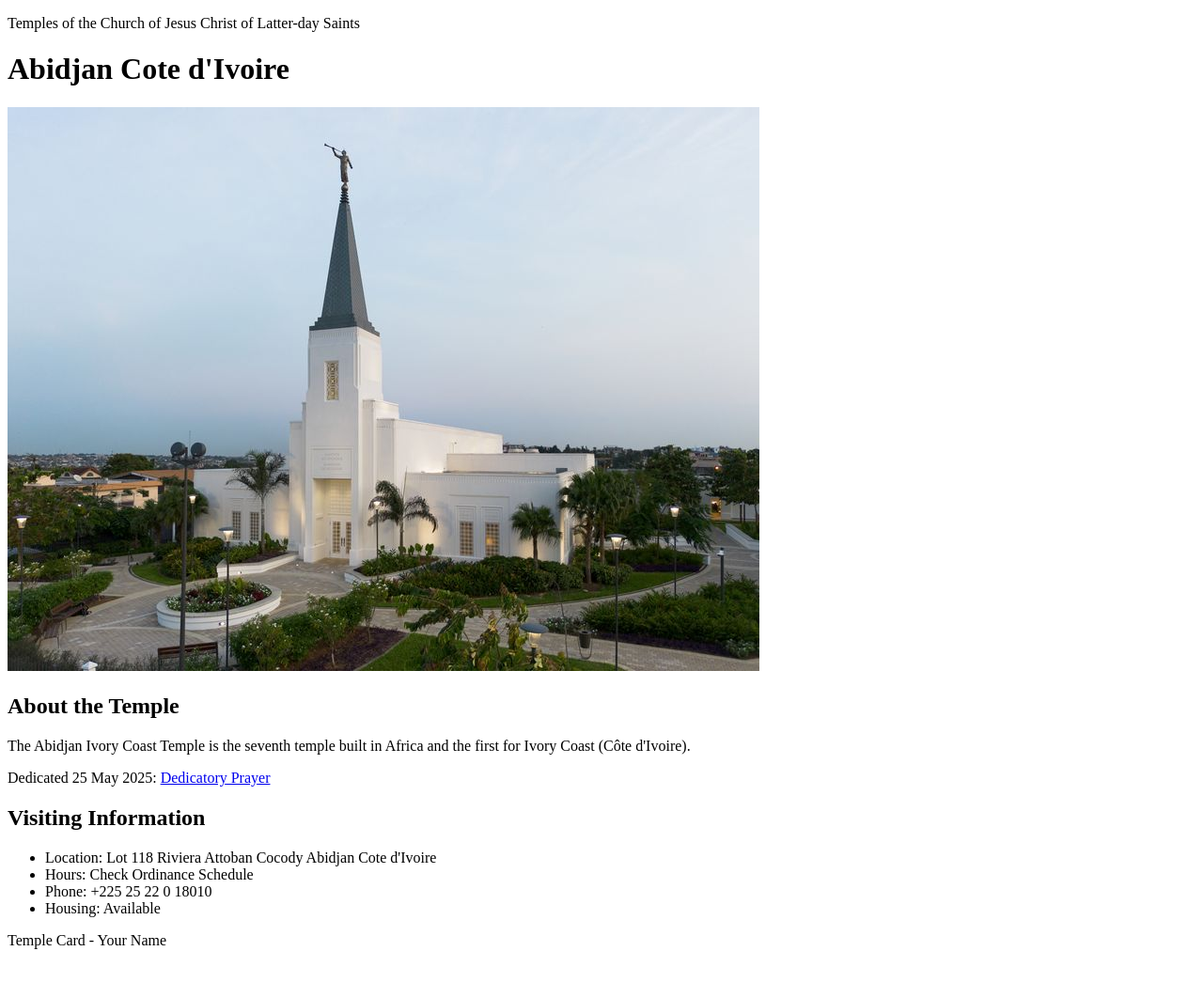
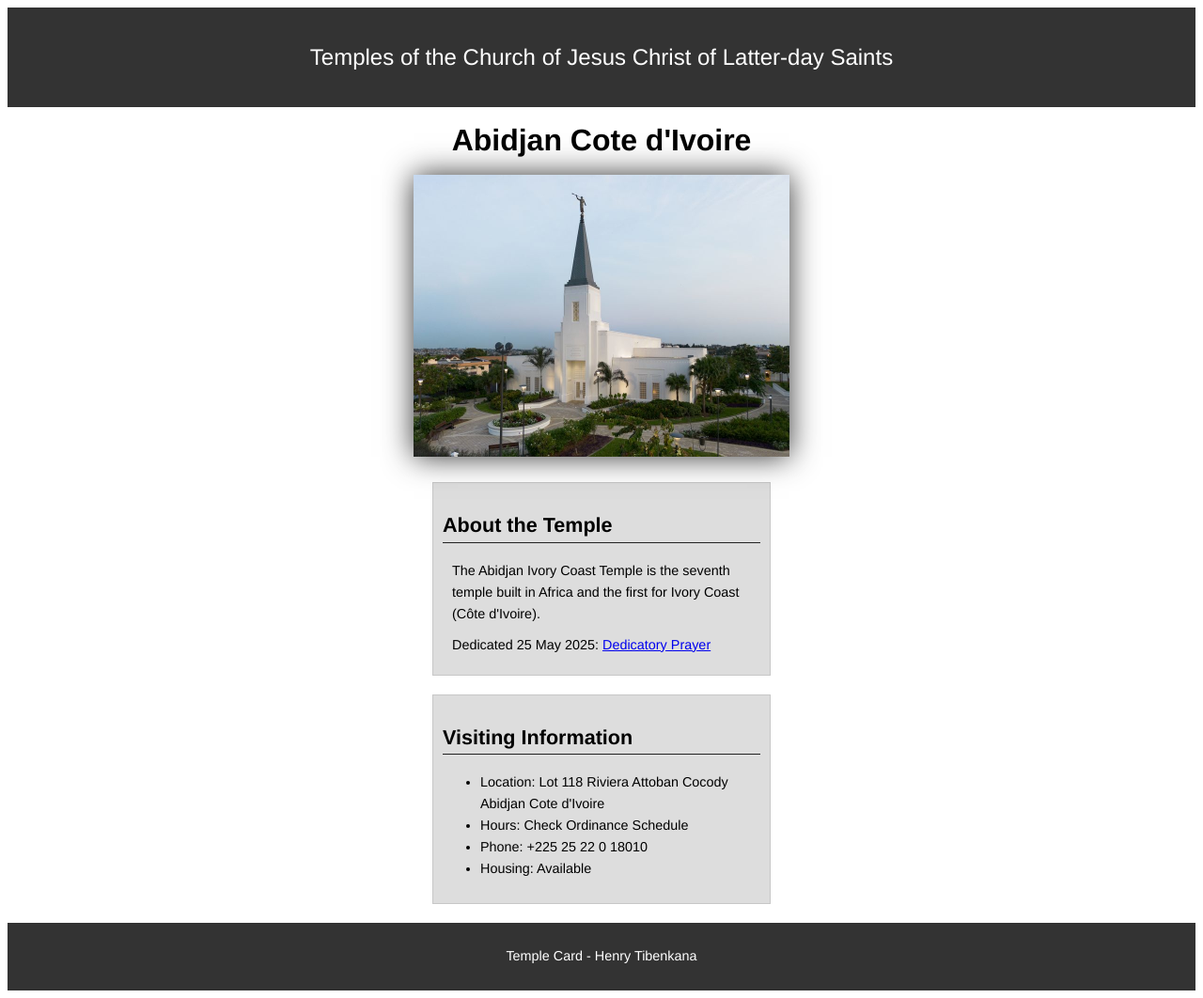
Before and after one commit to Henry567287/wdd130, a plain HTML site: page week02/temple.html in a window 1280 px wide. Shown: the whole page at 94% size. Before the commit the page ends 1026 px from the top, so only its background shows below. Drawn offline with Linux system fonts and the light colour scheme.

Commit message:
Code Along Week2

```diff
--- /dev/null
+++ b/week02/styles/temple.css
@@ -0,0 +1,54 @@
+body {
+    font-family: 'Franklin Gothic Medium', 'Arial Narrow', Arial, sans-serif;
+    line-height: 1.6;
+
+}
+
+header {
+    background-color: #333;
+    padding: 10px;
+    color: #fff;
+    text-align: center;
+    font-size: 1.5rem
+}
+
+main {
+    width: 400px;
+    margin: 0 auto;
+}
+
+h1 {
+    margin: 10px;
+    text-align: center;
+}
+
+h2 {
+    border-bottom: 1px solid #222;
+}
+
+img {
+    width: 100%;
+    height: auto;
+    box-shadow: 0 0 30px #333;
+}
+
+section {
+    margin: 20px;
+    border: 1px solid rgb(0 0 0 /10%);
+    padding: 10px;
+    background-color: #ddd;
+    font-size: .9rem;
+}
+
+section p {
+    margin: 10px;
+}
+
+footer {
+    font-size: .9rem;
+    background-color: #333;
+    padding: 10px;
+    color: #fff;
+    text-align: center;
+
+}
--- a/week02/temple.html
+++ b/week02/temple.html
@@ -5,6 +5,7 @@
     <meta charset="UTF-8">
     <meta name="viewport" content="width=device-width, initial-scale=1.0">
     <title>Temple Card - Abidjan Cote d'Ivoire</title>
+    <link rel="stylesheet" href="styles/temple.css">
 </head>
 
 <body>
@@ -18,11 +19,12 @@
         </picture>
         <section>
             <h2>About the Temple</h2>
-            <p>The Abidjan Ivory Coast Temple is the seventh temple built in Africa and the first for Ivory Coast (Côte
+            <p>The Abidjan Ivory Coast Temple is the seventh temple built in Africa and the first
+                for Ivory Coast (Côte
                 d'Ivoire).</p>
             <p>Dedicated 25 May 2025: <a
-                    href="https://www.churchofjesuschrist.org/temples/dedicatory-prayer/abidjan-ivory-coast-temple/2025-05-25?lang=eng"
-                    target="_blank" rel="noopener noreferrer">Dedicatory Prayer</a></p>
+                  href="https://www.churchofjesuschrist.org/temples/dedicatory-prayer/abidjan-ivory-coast-temple/2025-05-25?lang=eng"
+                  target="_blank" rel="noopener noreferrer">Dedicatory Prayer</a></p>
         </section>
         <section>
             <h2>Visiting Information</h2>
@@ -35,7 +37,7 @@
         </section>
     </main>
     <footer>
-        <p>Temple Card - Your Name</p>
+        <p>Temple Card - Henry Tibenkana</p>
     </footer>
 </body>
 
```
Also changed, not shown: week02/box-model.html (+11 -3 lines), week02/styles/box-model.css (+19 -3 lines).
